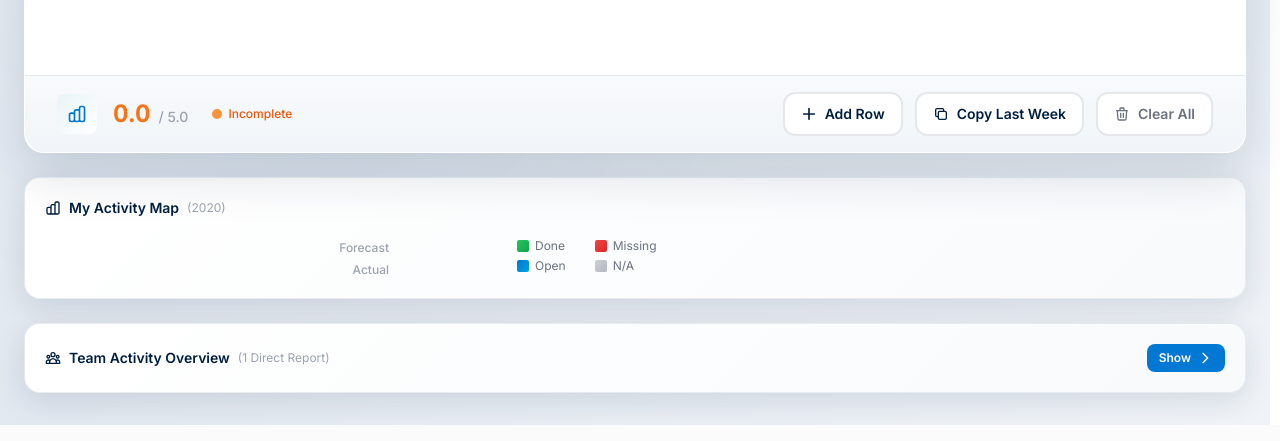
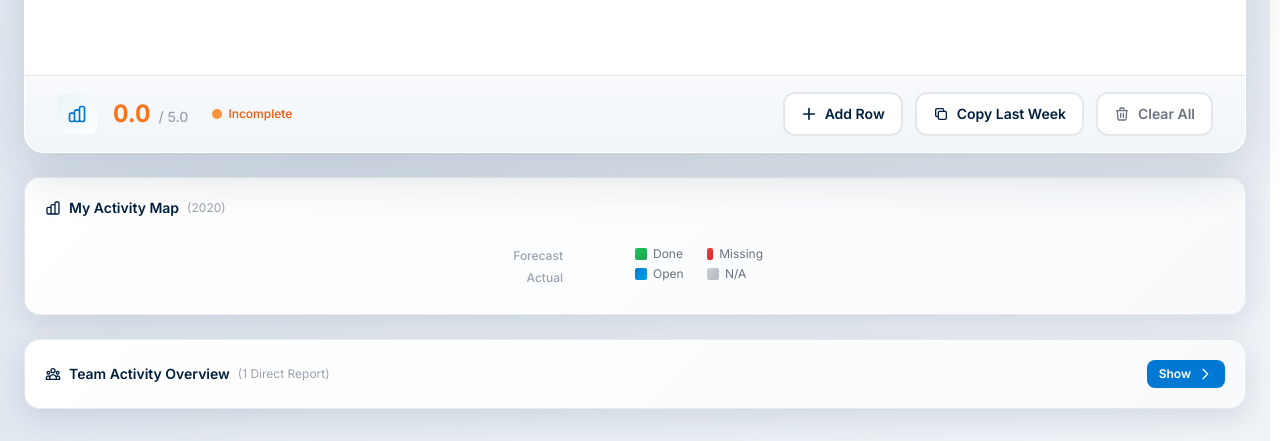
Before and after one commit to Rakshit09/WOOP, a Flask app: template templates/index.html in a window 1280 px wide. Shown: the part 510-951 px from the top of the page. Run offline with Flask 3, Linux system fonts and the light colour scheme; the template is opened without the code that fills it: most values are stand-ins (such as "Sample title", 1, 10 or a date in 2020); some libraries are stand-ins or nearby versions.

Commit message:
Corrected activity map flex container

```diff
--- a/templates/index.html
+++ b/templates/index.html
@@ -872,6 +872,35 @@
             margin-bottom: 4px;
         }
 
+        /* Responsive Activity Map Container */
+        .activity-map-container {
+            display: flex;
+            align-items: center;
+            justify-content: center;
+            gap: 4rem; /* Controls space between activity map and legend/percentage */
+            width: 100%;
+            overflow-x: auto;
+            padding: 0.5rem 0;
+        }
+
+        .activity-map-container::-webkit-scrollbar {
+            height: 6px;
+        }
+
+        .activity-map-container::-webkit-scrollbar-track {
+            background: #f1f5f9;
+            border-radius: 3px;
+        }
+
+        .activity-map-container::-webkit-scrollbar-thumb {
+            background: #cbd5e1;
+            border-radius: 3px;
+        }
+
+        .activity-map-container::-webkit-scrollbar-thumb:hover {
+            background: #94a3b8;
+        }
+
         .month-label {
             font-size: 10px;
             color: #64748b;
@@ -901,19 +930,7 @@
 
         /* Team Member Activity Section Styling */
         .team-member-activity {
-            transition: all var(--transition-smooth);
-        }
-
-        .team-member-activity:hover {
-            background: rgba(0, 120, 212, 0.02);
-            border-radius: 12px;
-            margin: -8px;
-            padding: 8px;
-            padding-top: 12px;
-        }
-
-        .team-member-activity:first-child:hover {
-            padding-top: 8px;
+            /* Static styling - no hover effects */
         }
 
         /* Collapsible Team Activity Section - Smooth Animation */
@@ -1102,10 +1119,9 @@
             </div>
 
             <!-- Activity Grid with Legend -->
-            <!-- ml-16 = left margin to center the map (tune: ml-0, ml-8, ml-16, ml-24, ml-32, etc.) -->
-            <div class="flex items-center gap-6 ml-72">
+            <div class="activity-map-container">
                 <!-- Grid -->
-                <div class="space-y-1.5">
+                <div class="space-y-1.5 flex-shrink-0">
                     <!-- Month Labels Row -->
                     <div id="monthLabelsRow" class="activity-months">
                         <!-- Month labels injected by JS -->
@@ -1114,7 +1130,7 @@
                     <!-- Forecasts Row (Mondays) -->
                     <div class="flex items-center">
                         <span class="w-14 text-xs text-gray-400 font-medium text-right mr-2 flex-shrink-0">Forecast</span>
-                        <div id="forecastRow" class="flex gap-0.5 flex-wrap">
+                        <div id="forecastRow" class="flex gap-0.5">
                             <!-- Cells injected by JS -->
                         </div>
                     </div>
@@ -1122,14 +1138,14 @@
                     <!-- Actuals Row (Fridays) -->
                     <div class="flex items-center">
                         <span class="w-14 text-xs text-gray-400 font-medium text-right mr-2 flex-shrink-0">Actual</span>
-                        <div id="actualRow" class="flex gap-0.5 flex-wrap">
+                        <div id="actualRow" class="flex gap-0.5">
                             <!-- Cells injected by JS -->
                         </div>
                     </div>
                 </div>
 
-                <!-- Legend - 2x2 Grid (gap-4 = distance from map, tune: gap-2, gap-4, gap-6, gap-8) -->
-                <div class="grid grid-cols-2 gap-x-4 gap-y-1 text-xs ml-24">
+                <!-- Legend - 2x2 Grid -->
+                <div class="grid grid-cols-2 gap-x-4 gap-y-1 text-xs flex-shrink-0 w-32">
                     <div class="flex items-center gap-1.5">
                         <div class="w-3 h-3 rounded-sm bg-gradient-to-br from-green-500 to-green-600"></div>
                         <span class="text-gray-500">Done</span>
@@ -1183,9 +1199,9 @@
                         <span class="text-xs text-gray-400 bg-gray-100 px-2 py-0.5 rounded-full">Read-only</span>
                     </div>
 
-                    <div class="flex items-center gap-6 ml-72">
+                    <div class="activity-map-container">
                         <!-- Grid -->
-                        <div class="space-y-1.5">
+                        <div class="space-y-1.5 flex-shrink-0">
                             <!-- Month Labels Row -->
                             <div class="team-month-labels activity-months">
                                 <!-- Month labels injected by JS -->
@@ -1194,7 +1210,7 @@
                             <!-- Forecasts Row (Mondays) -->
                             <div class="flex items-center">
                                 <span class="w-14 text-xs text-gray-400 font-medium text-right mr-2 flex-shrink-0">Forecast</span>
-                                <div class="team-forecast-row flex gap-0.5 flex-wrap">
+                                <div class="team-forecast-row flex gap-0.5">
                                     <!-- Cells injected by JS -->
                                 </div>
                             </div>
@@ -1202,14 +1218,14 @@
                             <!-- Actuals Row (Fridays) -->
                             <div class="flex items-center">
                                 <span class="w-14 text-xs text-gray-400 font-medium text-right mr-2 flex-shrink-0">Actual</span>
-                                <div class="team-actual-row flex gap-0.5 flex-wrap">
+                                <div class="team-actual-row flex gap-0.5">
                                     <!-- Cells injected by JS -->
                                 </div>
                             </div>
                         </div>
 
                         <!-- % Filled Stats -->
-                        <div class="team-fill-stats ml-24 text-center">
+                        <div class="team-fill-stats text-center flex-shrink-0 w-32">
                             <div class="text-2xl font-bold text-brand-dark team-fill-percent">--%</div>
                             <div class="text-xs text-gray-400">Filled</div>
                         </div>
```
Also changed, not shown: instance/timesheet_current.db.
